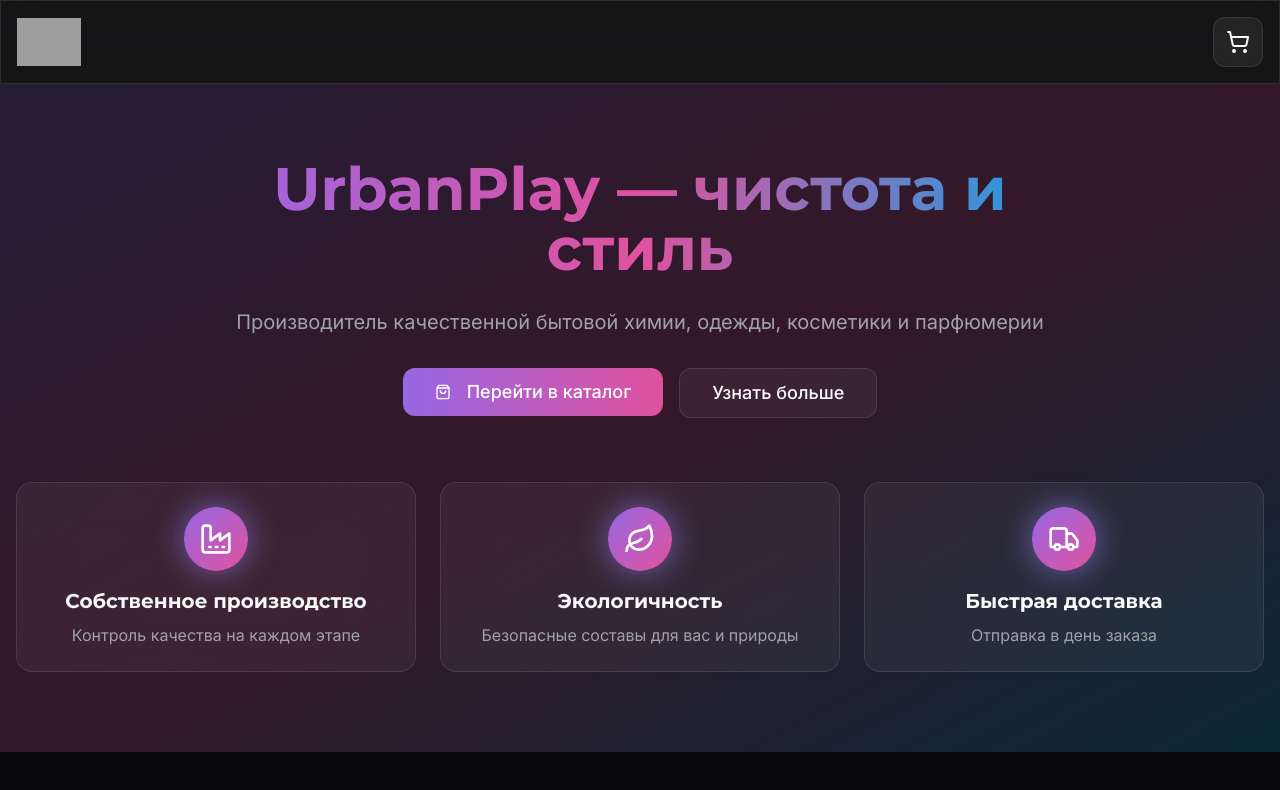
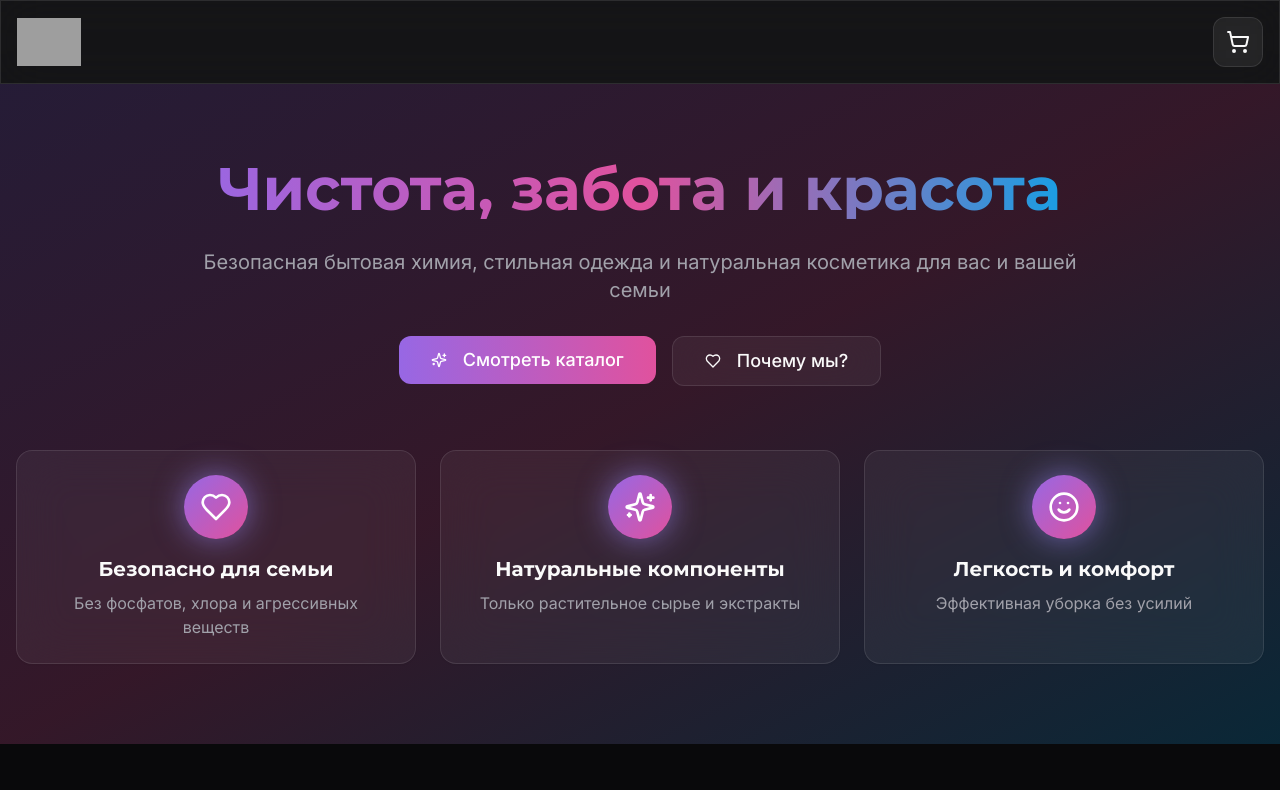
Before and after one commit to pr-poehali-dev/business-card-shop, a React (Vite) app: page / in a window 1280 px wide. Shown: the top 790 px of the page. Built offline with nearby package versions, Linux system fonts and the light colour scheme; grey boxes are pictures that could not be loaded.

Commit message:
Переориентация сайта на женскую аудиторию

```diff
--- a/src/pages/Index.tsx
+++ b/src/pages/Index.tsx
@@ -152,10 +152,10 @@ const Index = () => {
           <div className="container mx-auto px-4 relative z-10">
             <div className="max-w-4xl mx-auto text-center animate-fade-in">
               <h2 className="text-6xl font-bold mb-6 text-gradient animate-float">
-                UrbanPlay — чистота и стиль
+                Чистота, забота и красота
               </h2>
               <p className="text-xl text-muted-foreground mb-8">
-                Производитель качественной бытовой химии, одежды, косметики и парфюмерии
+                Безопасная бытовая химия, стильная одежда и натуральная косметика для вас и вашей семьи
               </p>
               <div className="flex gap-4 justify-center">
                 <Button
@@ -163,25 +163,26 @@ const Index = () => {
                   onClick={() => setActiveSection('catalog')}
                   className="bg-gradient-to-r from-primary to-secondary hover:opacity-90 transition-opacity text-lg px-8 py-6 rounded-xl hover-scale"
                 >
-                  <Icon name="ShoppingBag" size={24} className="mr-2" />
-                  Перейти в каталог
+                  <Icon name="Sparkles" size={24} className="mr-2" />
+                  Смотреть каталог
                 </Button>
                 <Button
                   size="lg"
                   variant="outline"
-                  onClick={() => setActiveSection('about')}
+                  onClick={() => setActiveSection('advantages')}
                   className="glass-card text-lg px-8 py-6 rounded-xl hover-scale"
                 >
-                  Узнать больше
+                  <Icon name="Heart" size={24} className="mr-2" />
+                  Почему мы?
                 </Button>
               </div>
             </div>
 
             <div className="grid grid-cols-1 md:grid-cols-3 gap-6 mt-16">
               {[
-                { icon: 'Factory', title: 'Собственное производство', desc: 'Контроль качества на каждом этапе' },
-                { icon: 'Leaf', title: 'Экологичность', desc: 'Безопасные составы для вас и природы' },
-                { icon: 'Truck', title: 'Быстрая доставка', desc: 'Отправка в день заказа' },
+                { icon: 'Heart', title: 'Безопасно для семьи', desc: 'Без фосфатов, хлора и агрессивных веществ' },
+                { icon: 'Sparkles', title: 'Натуральные компоненты', desc: 'Только растительное сырье и экстракты' },
+                { icon: 'Smile', title: 'Легкость и комфорт', desc: 'Эффективная уборка без усилий' },
               ].map((feature, i) => (
                 <Card key={i} className="glass-card border-white/10 hover-scale animate-fade-in" style={{ animationDelay: `${i * 0.1}s` }}>
                   <CardContent className="p-6 text-center">
@@ -270,9 +271,9 @@ const Index = () => {
       {activeSection === 'advantages' && (
         <section className="py-16">
           <div className="container mx-auto px-4 max-w-6xl animate-fade-in">
-            <h2 className="text-4xl font-bold mb-4 text-center text-gradient">Преимущества наших продуктов</h2>
+            <h2 className="text-4xl font-bold mb-4 text-center text-gradient">Почему нас выбирают?</h2>
             <p className="text-center text-muted-foreground mb-12 text-lg">
-              Расширяй свой бизнес вместе с нами!
+              Забота о вашем доме и здоровье семьи
             </p>
 
             <div className="grid grid-cols-1 md:grid-cols-2 gap-6 mb-8">
@@ -283,10 +284,10 @@ const Index = () => {
                       <Icon name="Droplet" size={24} className="text-white" />
                     </div>
                     <div>
-                      <h3 className="text-xl font-bold mb-2">Специальная рецептура</h3>
+                      <h3 className="text-xl font-bold mb-2">Эффективность для вас</h3>
                       <p className="text-muted-foreground leading-relaxed">
-                        Используемые компоненты позволяют получать высокую эффективность мойки и стирки,
-                        не зависимо от уровня жёсткости воды и типа посудомоечной или стиральной машины.
+                        Наши средства отлично справляются с любыми загрязнениями, даже при жёсткой воде.
+                        Вы получите идеальную чистоту без лишних усилий!
                       </p>
                     </div>
                   </div>
@@ -300,10 +301,10 @@ const Index = () => {
                       <Icon name="Leaf" size={24} className="text-white" />
                     </div>
                     <div>
-                      <h3 className="text-xl font-bold mb-2">Экологичный состав</h3>
+                      <h3 className="text-xl font-bold mb-2">Безопасно для семьи</h3>
                       <p className="text-muted-foreground leading-relaxed">
-                        Продукция не содержит фосфаты, агрессивные ПАВ, хлор, ЭДТА, нефтехимические красители,
-                        искусственные ароматизаторы, кальцинированную соду. Только растительное сырье.
+                        Ни капли вредных веществ! Без фосфатов, хлора и агрессивной химии.
+                        Спокойно можно стирать детские вещи и белье для чувствительной кожи.
                       </p>
                     </div>
                   </div>
@@ -317,10 +318,10 @@ const Index = () => {
                       <Icon name="ShieldCheck" size={24} className="text-white" />
                     </div>
                     <div>
-                      <h3 className="text-xl font-bold mb-2">Безопасность и эффективность</h3>
+                      <h3 className="text-xl font-bold mb-2">Как в натуральной косметике</h3>
                       <p className="text-muted-foreground leading-relaxed">
-                        АПАВ из растительного сырья — те же, что используются в органической и натуральной косметике.
-                        100% биоразлагаемость и полная выполаскиваемость в процессе стирки.
+                        Мы используем те же мягкие ПАВ, что и в органической косметике.
+                        Полностью выполаскиваются и заботятся о вашей коже.
                       </p>
                     </div>
                   </div>
@@ -334,10 +335,10 @@ const Index = () => {
                       <Icon name="Sparkles" size={24} className="text-white" />
                     </div>
                     <div>
-                      <h3 className="text-xl font-bold mb-2">Натуральные ароматизаторы</h3>
+                      <h3 className="text-xl font-bold mb-2">Приятный аромат</h3>
                       <p className="text-muted-foreground leading-relaxed">
-                        В рецептуре используется только натуральный ароматизатор — эссенции и экстракты.
-                        Приятный аромат без химии!
+                        Только натуральные эссенции и экстракты — никакой искусственной химии!
+                        Ваш дом будет пахнуть свежестью и уютом.
                       </p>
                     </div>
                   </div>
@@ -351,10 +352,10 @@ const Index = () => {
                       <Icon name="Shirt" size={24} className="text-white" />
                     </div>
                     <div>
-                      <h3 className="text-xl font-bold mb-2">Универсальность</h3>
+                      <h3 className="text-xl font-bold mb-2">Для любимых вещей</h3>
                       <p className="text-muted-foreground leading-relaxed">
-                        Средства для стирки подходят к любому типу ткани — даже к шерсти и шёлку!
-                        Можно спокойно стирать верхнюю одежду — разводы не оставляет!
+                        Подходит для любых тканей — даже для шерсти, шёлка и деликатных тканей!
+                        Стирайте пальто и пуховики без разводов!
                       </p>
                     </div>
                   </div>
@@ -368,10 +369,10 @@ const Index = () => {
                       <Icon name="Target" size={24} className="text-white" />
                     </div>
                     <div>
-                      <h3 className="text-xl font-bold mb-2">Качество превыше количества</h3>
+                      <h3 className="text-xl font-bold mb-2">Проверено временем</h3>
                       <p className="text-muted-foreground leading-relaxed">
-                        Тщательный подход к разработке рецептуры, тестированию продукта, проверке используемого сырья.
-                        Каждая новинка — это кропотливая и долгосрочная работа нашей команды.
+                        Каждый продукт тщательно разрабатывается и тестируется.
+                        Тысячи женщин уже доверяют нам заботу о своём доме!
                       </p>
                     </div>
                   </div>
@@ -409,12 +410,12 @@ const Index = () => {
             <Card className="glass-card border-white/10 p-8">
               <CardContent className="space-y-6">
                 <p className="text-lg leading-relaxed">
-                  UrbanPlay — российский производитель качественной бытовой химии с собственным производством.
-                  Мы создаем эффективные и экологичные средства для уборки и стирки, а также предлагаем стильную одежду, косметику и парфюмерию.
+                  UrbanPlay — это забота о вашем доме и семье. Мы создаем безопасные средства для уборки и стирки,
+                  которые берегут вашу кожу и природу. А также предлагаем стильную одежду, натуральную косметику и изысканные ароматы.
                 </p>
                 <p className="text-lg leading-relaxed">
-                  Наша миссия — сделать ваш дом чистым, а жизнь яркой и комфортной. Мы используем только проверенные и безопасные компоненты,
-                  чтобы вы могли доверять нашей продукции.
+                  Мы понимаем, как важно чувствовать себя уверенно, зная, что вы используете только лучшее для себя и своих близких.
+                  Только натуральные компоненты, проверенные рецептуры и забота о каждой детали.
                 </p>
                 <div className="grid grid-cols-1 md:grid-cols-3 gap-6 mt-8">
                   {[
```
